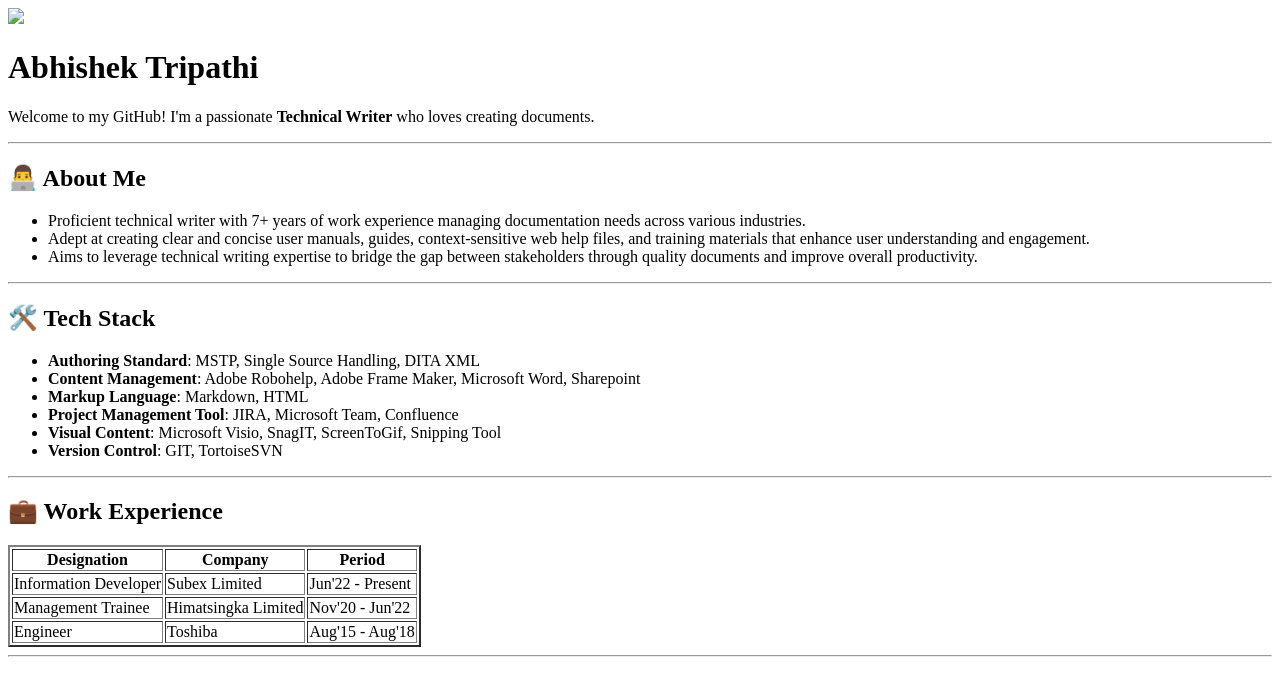
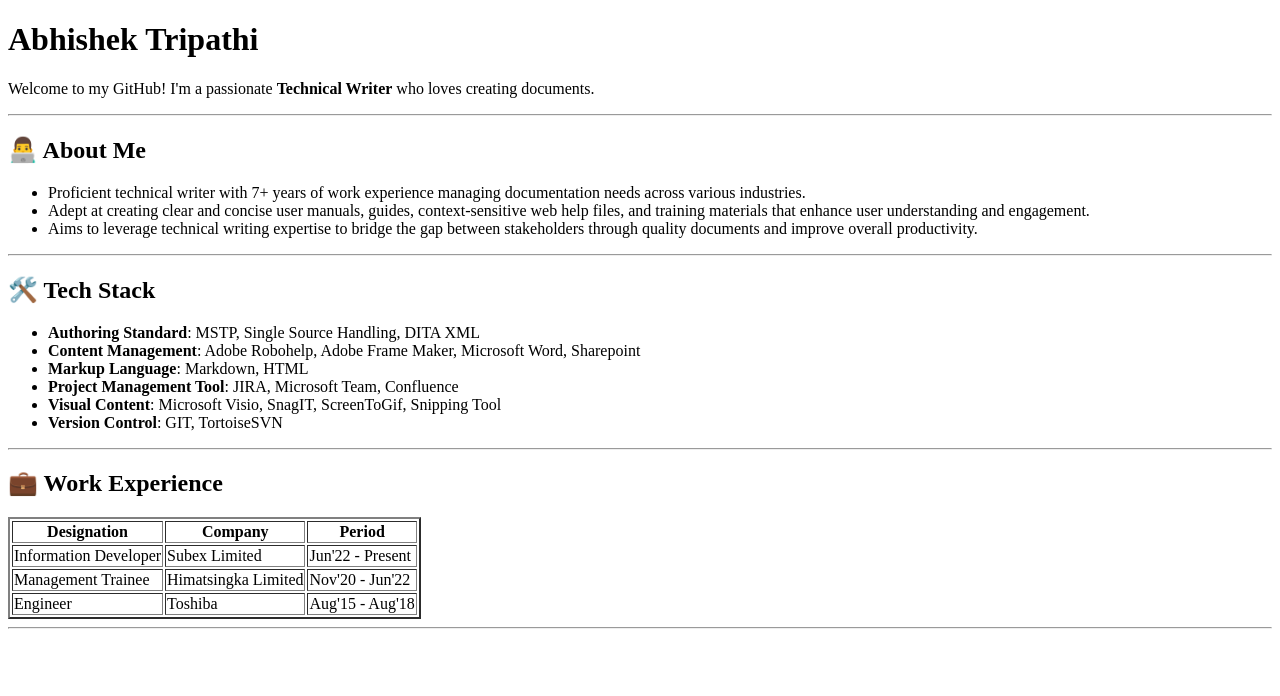
Before and after one commit to abhishektripathi2411/abhishektripathi2411, a plain HTML site: page index.html in a window 1280 px wide. Drawn offline with Linux system fonts and the light colour scheme.

Commit message:
Update index.html

```diff
--- a/index.html
+++ b/index.html
@@ -5,7 +5,6 @@
   <meta name="viewport" content="width=device-width, initial-scale=1">
   <title>Abhishek Tripathi</title>
 </head>
-  <img src="github.com/abhishektripathi2411/abhishektripathi2411/blob/main/BannerTechWrit.png">
 <body>
   <h1>Abhishek Tripathi</h1>
 
```
